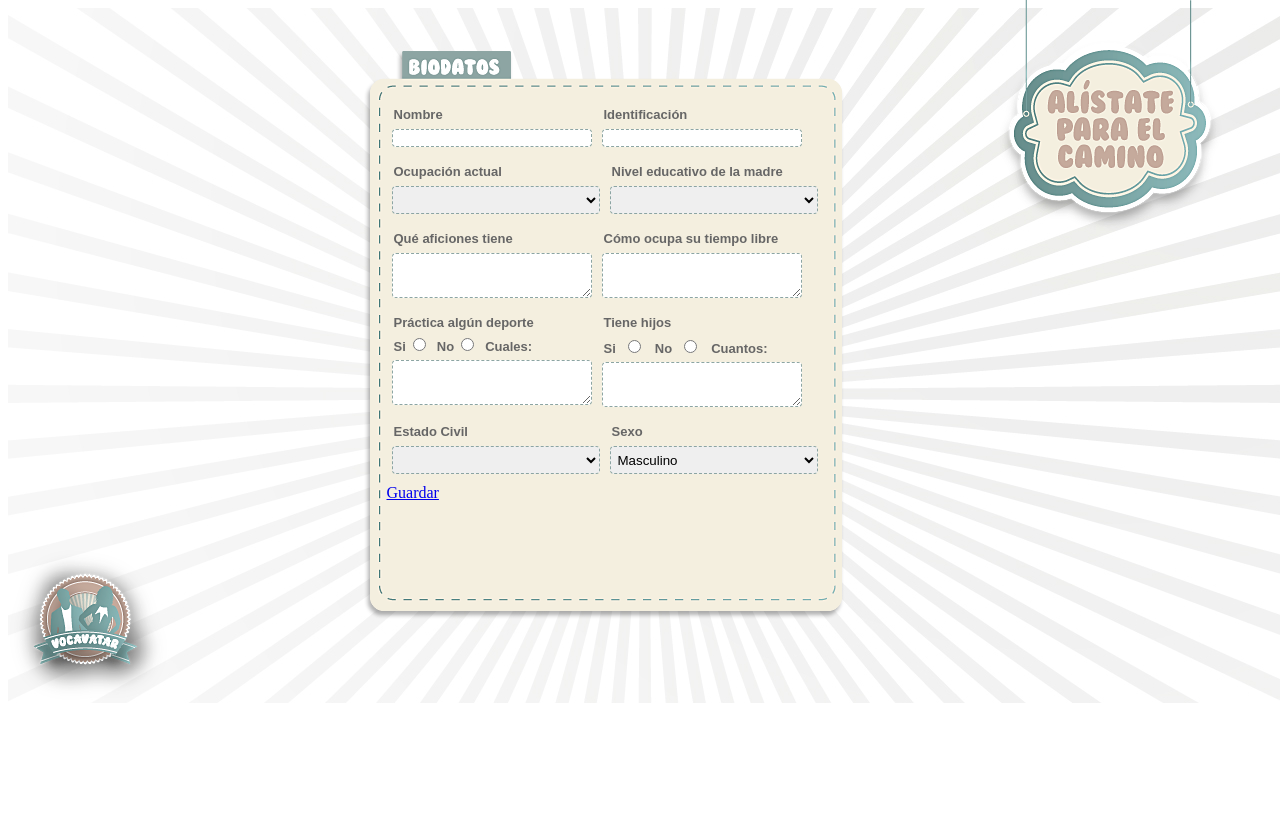
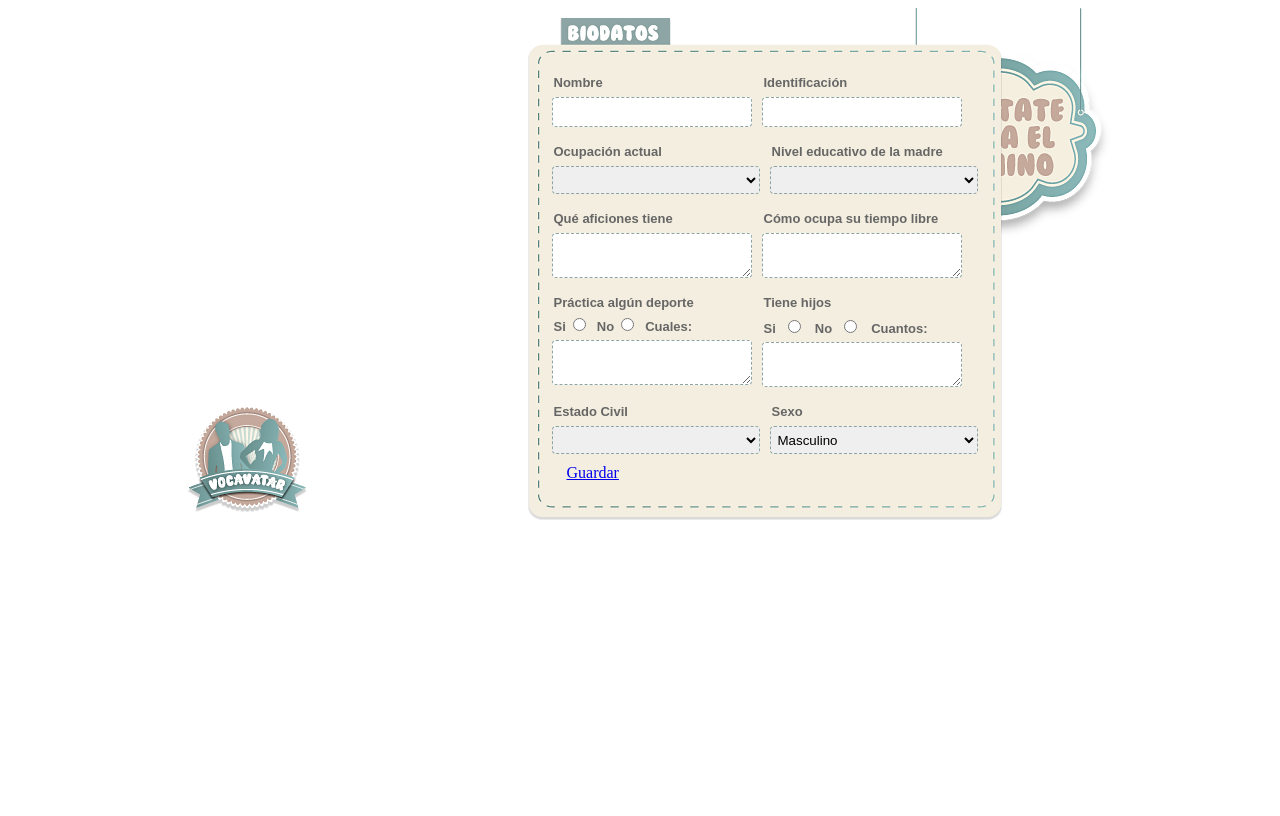
Before and after one commit to aholguin/avatar, a PHP site: page /php/view/datos/datos.php in a window 1280 px wide. After the commit the page ends 520 px from the top, so only its background shows below. Run offline with PHP 8.4, Linux system fonts and the light colour scheme; the template is opened without the code that fills it, so the values that code supplies are empty.

Commit message:
cambios 8pm

```diff
--- a/view/datos/anima-2.css
+++ b/view/datos/anima-2.css
@@ -1,13 +1,21 @@
 @charset "UTF-8";
 /* CSS Document */
+
+#contenido{
+	width:960px;
+	height:523px;
+	overflow:hidden;
+	position:relative;
+	margin:0 auto;
+}
 
 #objeto-1r{
 	width:416px;
 	height:421px;
 	background:url(imagenes/objeto-2.png) no-repeat;
 	position:absolute;
-	left:420px;
-	top:80px;
+	left:275px;
+	top:10px;
 	animation: anima_2r 1s 1;
 	-webkit-animation: anima_2r 1s 1;
 	animation-delay:0.1s;
@@ -24,8 +32,8 @@
 }
 
 @-webkit-keyframes anima_2r{
-	0%{ left:420px; top:80px;}
-	100%{left:420px; top:-500px;}
+	0%{ left:275px; top:10px;}
+	100%{left:275px; top:-500px;}
 }
 
 #objeto-3r{
@@ -33,8 +41,8 @@
 	height:163px;
 	background:url(imagenes/objeto-3.png) no-repeat;
 	position:absolute;
-	left:390px;
-	top:320px;
+	left:225px;
+	top:220px;
 	animation: anima_3r 1.6s 1;
 	-webkit-animation: anima_3r 1.6s 1;
 	animation-delay:0.2s;
@@ -51,8 +59,8 @@
 }
 
 @-webkit-keyframes anima_3r{
-	0%{ left:390px; top:320px;}
-	100%{left:390px; top:1500px;}
+	0%{ left:225px; top:220px;}
+	100%{left:225px; top:1500px;}
 }
 
 
@@ -61,8 +69,8 @@
 	height:211px;
 	background:url(imagenes/boton-1.png) no-repeat;
 	position:absolute;
-	left:500px;
-	top:450px;
+	left:335px;
+	top:320px;
 	animation: anima_4r 1.2s 1;
 	-webkit-animation: anima_4r 1.2s 1;
 	animation-delay:0.1s;
@@ -74,21 +82,21 @@
 }
 
 @keyframes anima_4r{
-	0%{ left:500px; top:450px;}
-	100%{left:500px; top:-500px;}
+	0%{ left:335px; top:320px;}
+	100%{left:335px; top:-500px;}
 }
 
 @-webkit-keyframes anima_4r{
-	0%{ left:500px; top:450px;}
-	100%{left:500px; top:-500px;}
+	0%{ left:335px; top:320px;}
+	100%{left:335px; top:-500px;}
 }
 
 
 .fondo1{
 	position:relative;
-	width:1280px;
-	height:800px;
-	background:url(imagenes/fondo-1.jpg) no-repeat;
+	width:960px;
+	height:523px;
+	/*background:#000;*/
 	animation: bg-fondo 2s 1 ease-out;
 	-webkit-animation: bg-fondo 2s 1 ease-out;
 	animation-delay:0.5s;
@@ -115,7 +123,7 @@
 	width:157px;
 	height:150px;
 	position:absolute;
-	top:550px;
+	top:380px;
 	left:-150px;
 	background:url(imagenes/logo-pie.png) no-repeat;
 	animation:logo-pie 1.5s 1 ease-out;
@@ -132,13 +140,13 @@
 }
 
 @keyframes logo-p{
-	0%{top:550px; left:-150px;}
-	100%{top:550px; left:10px;}
+	0%{left:-100px;}
+	100%{left:10px;}
 }
 
 @-webkit-keyframes logo-p{
-	0%{top:550px; left:-150px;}
-	100%{top:550px; left:10px;}
+	0%{left:-150px;}
+	100%{left:0px;}
 }
 
 #aviso-2{
@@ -146,13 +154,13 @@
 	height:231px;
 	position:absolute;
 	top:-300px;
-	left:1000px;
+	left:730px;
 	background:url(imagenes/aviso-2.png) no-repeat;
 	animation:aviso2 0.8s 1 ease-out;
-	-webkit-animation:aviso2 0.8s 1 ease-out;
-	-moz-animation:aviso2 0.8s 1 ease-out;
-	-ms-animation:aviso2 0.8s 1 ease-out;
-	-o-animation:aviso2 0.8s 1 ease-out;
+	-webkit-animation:aviso2 1s 1 ease-out;
+	-moz-animation:aviso2 1s 1 ease-out;
+	-ms-animation:aviso2 1s 1 ease-out;
+	-o-animation:aviso2 1s 1 ease-out;
 	animation-delay:2.5s;
 	-webkit-animation-delay:2.5s;
 	-moz-animation-delay:2.5s;
@@ -163,27 +171,27 @@
 
 
 @keyframes aviso2{
-	0%{top:-300px; left:1000px;}
-	100%{top:0px; left:1000px;}
+	0%{top:-300px; }
+	100%{top:0px; }
 }
 
 @-webkit-keyframes aviso2{
-	0%{top:-300px; left:1000px;}
-	100%{top:0px; left:1000px;}
+	0%{top:-300px;}
+	100%{top:0px;}
 }
 
 #aform{
 	width:490px;
-	height:572px;
+	height:507px;
 	position:absolute;
-	top:50px;
+	top:10px;
 	left:1300px;
 	background:url(imagenes/bg-form.png) no-repeat;
-	animation:form1 0.7s 1 ease-out;
-	-webkit-animation:form1 0.7s 1 ease-out;
-	-moz-animation:form1 0.7s 1 ease-out;
-	-ms-animation:form1 0.7s 1 ease-out;
-	-o-animation:form1 0.7s 1 ease-out;
+	animation:form1 1s 1 ease-out;
+	-webkit-animation:form1 1s 1;
+	-moz-animation:form1 1s 1;
+	-ms-animation:form1 1s 1;
+	-o-animation:form1 1s 1;
 	animation-delay:2s;
 	-webkit-animation-delay:2s;
 	-moz-animation-delay:2s;
@@ -195,13 +203,13 @@
 }
 
 @keyframes form1{
-	0%{top:50px; left:1300px;}
-	100%{top:50px; left:360px;}
+	0%{left:1300px;}
+	100%{left:360px;}
 }
 
 @-webkit-keyframes form1{
-	0%{top:50px; left:1300px;}
-	100%{top:50px; left:360px;}
+	0%{left:1300px;}
+	100%{left:195px;}
 }
 
 
@@ -235,7 +243,7 @@
 
 .formulario-1 .campo, .lista-1, .text-area1{
  width:200px;
- height:18px;
+ height:30px;
  margin:5px;
     border-radius:4px;
     -moz-border-radius:4px;
@@ -285,3 +293,9 @@
 .flotante{
 	float:left;
 }
+
+#botonGuardarDatos{
+	width:115px;
+	height:34px;
+	padding:20px;
+}
--- a/view/datos/datos.php
+++ b/view/datos/datos.php
@@ -5,7 +5,7 @@
 
 
 
-<div class="container_12">
+<div id="contenido" class="container_12">
 
 
     <div class="fondo1"></div>
@@ -102,7 +102,7 @@
             </div>
 
             <div class="clear"></div>
-            <a href="#" id="botonGuardarDatos"> Guardar</a>
+            <a href="#" id="botonGuardarDatos">Guardar</a>
     </form>
 
 
```
Also changed, not shown: view/anima-intro.css (+35 -27 lines), view/datos/imagenes/bg-form.png, view/datos/imagenes/boton.png (added), view/datos/imagenes/logo-pie.png, view/datos/imagenes/objeto-2.png, view/imagenes/objeto-2.png.
